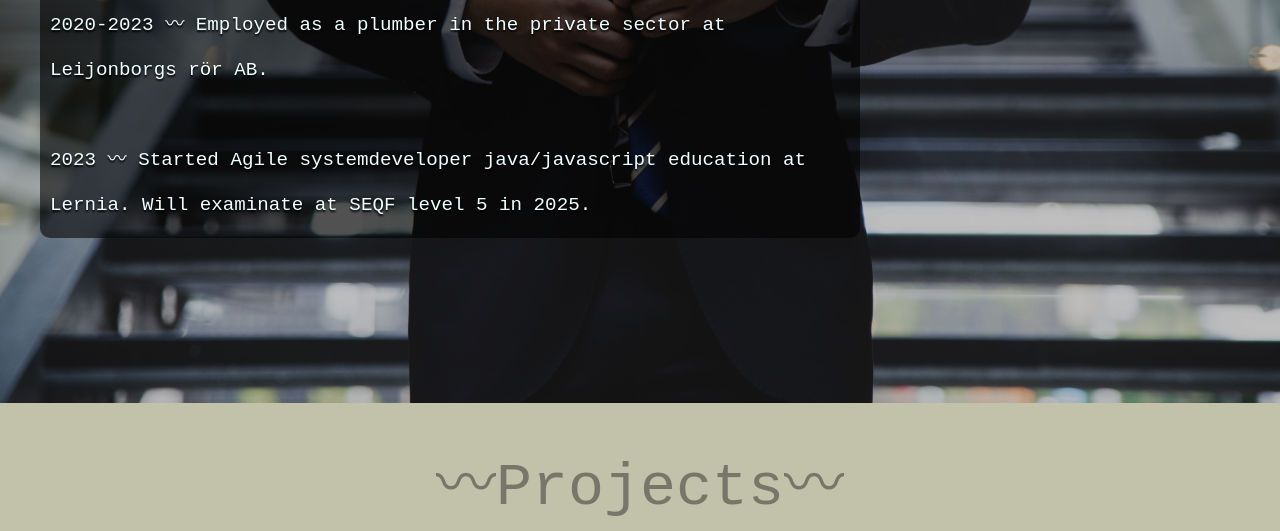
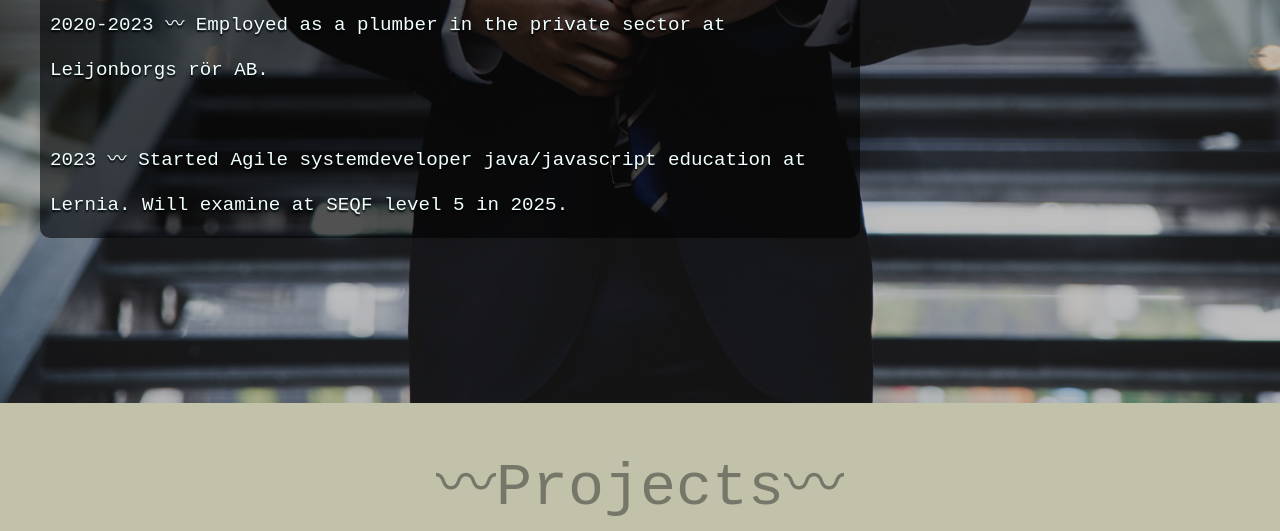
Before and after one commit to ANschoolacc/myWebpage, a plain HTML site: page index.html in a window 1280 px wide. Shown: the part 2297-2828 px from the top of the page. Drawn offline with Linux system fonts and the light colour scheme.

Commit message:
Changed some text

```diff
--- a/index.html
+++ b/index.html
@@ -75,7 +75,7 @@
           <br />
           <li>
             2023 &#12336; Started Agile systemdeveloper java/javascript
-            education at Lernia. Will examinate at SEQF level 5 in 2025.
+            education at Lernia. Will examine at SEQF level 5 in 2025.
           </li>
         </ul>
       </div>
```
